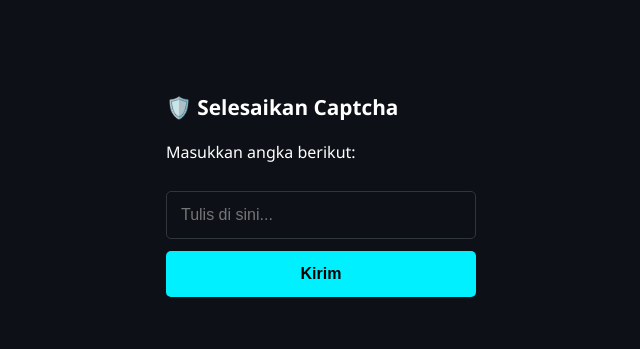
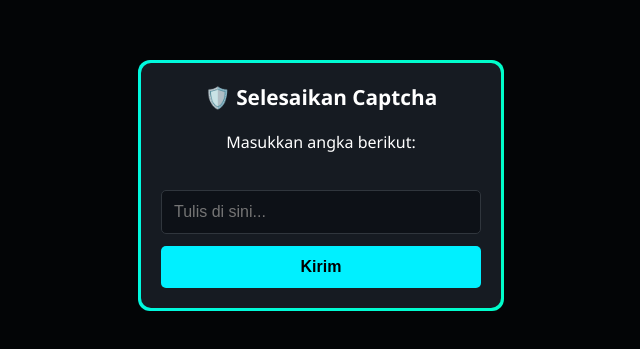
Before and after one commit to TeamAbabilCoded/captcha, a plain HTML site: page index.html in a window 1280 px wide. Shown: the part 215-564 px from the top of the page, without its empty margins (319-959 px from the left). Drawn offline with Linux system fonts and the light colour scheme.

Commit message:
Update style.css

```diff
--- a/style.css
+++ b/style.css
@@ -69,3 +69,91 @@ button:hover {
     font-size: 0.95em;
   }
 }
+
+/* Reset */
+* {
+  box-sizing: border-box;
+  margin: 0;
+  padding: 0;
+}
+
+body {
+  font-family: 'Segoe UI', sans-serif;
+  background: #0d1117;
+  color: #fff;
+  overflow: hidden;
+}
+
+/* Overlay Pop-up */
+.overlay {
+  position: fixed;
+  inset: 0;
+  background: rgba(0, 0, 0, 0.7);
+  backdrop-filter: blur(4px);
+  display: flex;
+  align-items: center;
+  justify-content: center;
+  z-index: 1000;
+}
+
+/* Border Efek Glowing Berjalan */
+.modal-border {
+  position: relative;
+  padding: 3px;
+  border-radius: 12px;
+  background: linear-gradient(270deg, #00f0ff, #00ffc3, #00f0ff);
+  background-size: 600% 600%;
+  animation: borderRun 6s linear infinite;
+}
+
+/* Isi Modal Captcha */
+.captcha-popup {
+  background: #161b22;
+  padding: 20px;
+  border-radius: 10px;
+  width: 90vw;
+  max-width: 360px;
+  text-align: center;
+}
+
+.captcha-text {
+  font-size: 1.5em;
+  font-weight: bold;
+  margin: 10px 0;
+  display: inline-block;
+  letter-spacing: 3px;
+}
+
+input, button {
+  width: 100%;
+  padding: 12px;
+  margin-top: 12px;
+  border-radius: 5px;
+  border: none;
+  font-size: 1em;
+}
+
+input {
+  background: #0d1117;
+  color: #fff;
+  border: 1px solid #30363d;
+}
+
+button {
+  background: #00f0ff;
+  color: #000;
+  font-weight: bold;
+  cursor: pointer;
+  transition: background 0.3s ease;
+}
+
+button:hover {
+  background: #00d2e6;
+}
+
+/* ANIMASI BORDER BERGERAK */
+@keyframes borderRun {
+  0% { background-position: 0% 50%; }
+  50% { background-position: 100% 50%; }
+  100% { background-position: 0% 50%; }
+}
```
